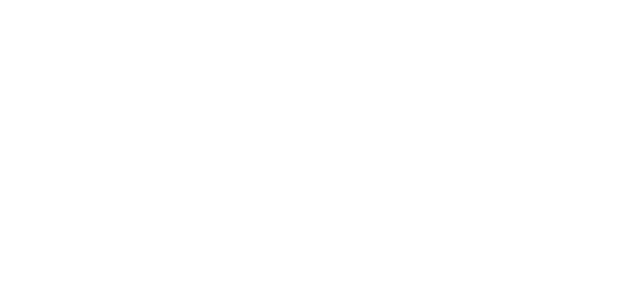
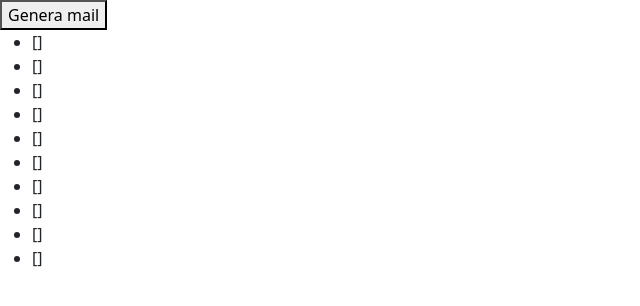
Before and after one commit to AlessioAbbati/vue-email-list, a plain HTML site: page index.html in a window 1280 px wide. Shown: the whole page, without its empty margins (0-640 px from the left). Drawn offline with nearby package versions, Linux system fonts and the light colour scheme; no server answers.

Commit message:
add 10 mail

```diff
--- a/index.html
+++ b/index.html
@@ -1,22 +1,38 @@
 <!DOCTYPE html>
 <html lang="en">
+
 <head>
     <meta charset="UTF-8">
     <meta http-equiv="X-UA-Compatible" content="IE=edge">
     <meta name="viewport" content="width=device-width, initial-scale=1.0">
     <title>Vue Email List</title>
-    <link href="https://cdn.jsdelivr.net/npm/bootstrap@5.3.0-alpha3/dist/css/bootstrap.min.css" rel="stylesheet" integrity="sha384-KK94CHFLLe+nY2dmCWGMq91rCGa5gtU4mk92HdvYe+M/SXH301p5ILy+dN9+nJOZ" crossorigin="anonymous">
+    <link href="https://cdn.jsdelivr.net/npm/bootstrap@5.3.0-alpha3/dist/css/bootstrap.min.css" rel="stylesheet"
+        integrity="sha384-KK94CHFLLe+nY2dmCWGMq91rCGa5gtU4mk92HdvYe+M/SXH301p5ILy+dN9+nJOZ" crossorigin="anonymous">
     <link rel="stylesheet" href="https://cdn.jsdelivr.net/npm/bootstrap-icons@1.10.4/font/bootstrap-icons.css">
-    <link rel="stylesheet" href="https://cdnjs.cloudflare.com/ajax/libs/font-awesome/6.4.0/css/all.min.css" integrity="sha512-iecdLmaskl7CVkqkXNQ/ZH/XLlvWZOJyj7Yy7tcenmpD1ypASozpmT/E0iPtmFIB46ZmdtAc9eNBvH0H/ZpiBw==" crossorigin="anonymous" referrerpolicy="no-referrer">
+    <link rel="stylesheet" href="https://cdnjs.cloudflare.com/ajax/libs/font-awesome/6.4.0/css/all.min.css"
+        integrity="sha512-iecdLmaskl7CVkqkXNQ/ZH/XLlvWZOJyj7Yy7tcenmpD1ypASozpmT/E0iPtmFIB46ZmdtAc9eNBvH0H/ZpiBw=="
+        crossorigin="anonymous" referrerpolicy="no-referrer">
     <script src="https://cdn.jsdelivr.net/npm/bootstrap@5.3.0-alpha2/dist/js/bootstrap.bundle.min.js"
-    integrity="sha384-qKXV1j0HvMUeCBQ+QVp7JcfGl760yU08IQ+GpUo5hlbpg51QRiuqHAJz8+BrxE/N"
-    crossorigin="anonymous" defer></script>
+        integrity="sha384-qKXV1j0HvMUeCBQ+QVp7JcfGl760yU08IQ+GpUo5hlbpg51QRiuqHAJz8+BrxE/N" crossorigin="anonymous"
+        defer></script>
     <link rel="stylesheet" href="style.css">
 </head>
+
 <body>
+    <div id="app">
+        <button @click="getRandomMail()">Genera mail</button>
+
+        <ul>
+            <li v-for="mail in 10">
+                {{ mailList }}
+            </li>
+        </ul>
+
+    </div>
 
     <script src="https://unpkg.com/vue@3/dist/vue.global.js"></script>
     <script src="https://cdn.jsdelivr.net/npm/axios/dist/axios.min.js"></script>
     <script src="vue.js"></script>
 </body>
+
 </html>
--- a/vue.js
+++ b/vue.js
@@ -1,11 +1,17 @@
 const app = Vue.createApp({
     data() {
         return {
-
+           mailList: [],
         };
     },
     methods: {
+        getRandomMail() {
+            axios.get('https://flynn.boolean.careers/exercises/api/random/mail').then(serverResponse => this.mailList = serverResponse.data.response);
+        }
 
+    },
+    created() {
+        this.getRandomMail();
     },
 });
 
```
